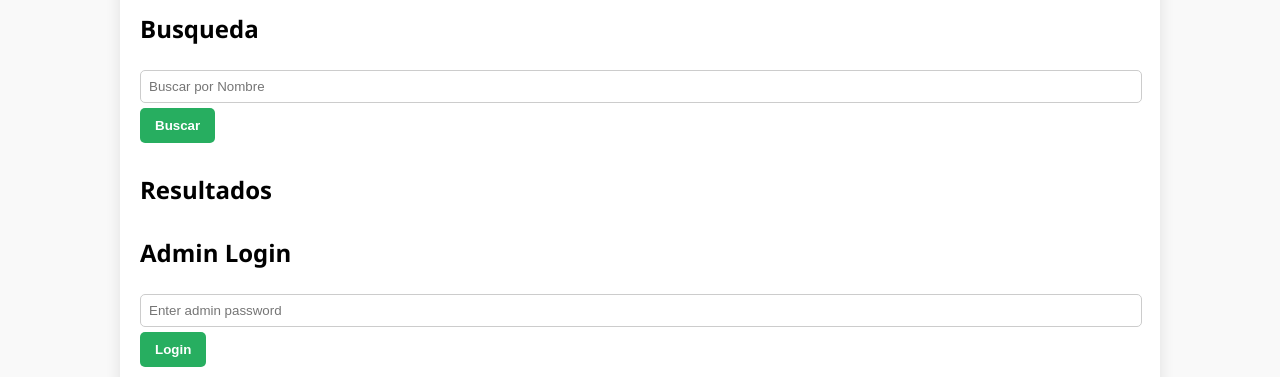
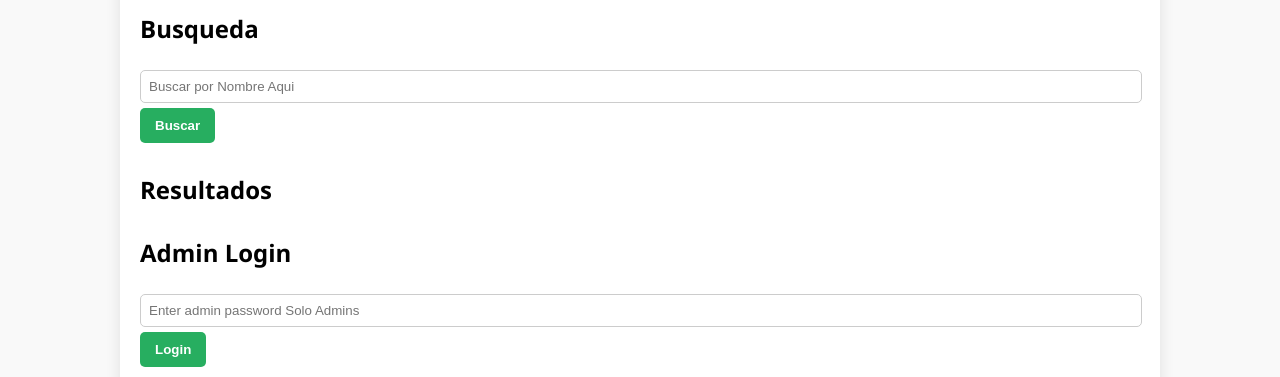
Before and after one commit to Saicosai/Tumbas, a plain HTML site: page index.html in a window 1280 px wide. Both pictures are taken after a click on the button "Click aqui para iniciar". Shown: the part 134-511 px from the top of the page. Drawn offline with Linux system fonts and the light colour scheme.

Commit message:
Update index.html

```diff
--- a/index.html
+++ b/index.html
@@ -37,7 +37,7 @@
 
     <div class="section">
       <h2>Busqueda</h2>
-      <input type="text" id="BuscarInput" placeholder="Buscar por Nombre">
+      <input type="text" id="BuscarInput" placeholder="Buscar por Nombre Aqui">
       <button onclick="BuscarRecords()">Buscar</button>
     </div>
 
@@ -62,7 +62,7 @@
     <!-- Admin login at the end -->
     <div class="section">
       <h2>Admin Login</h2>
-      <input type="password" id="adminPassword" placeholder="Enter admin password">
+      <input type="password" id="adminPassword" placeholder="Enter admin password Solo Admins">
       <button onclick="loginAdmin()">Login</button>
       <p id="loginStatus"></p>
     </div>
```
